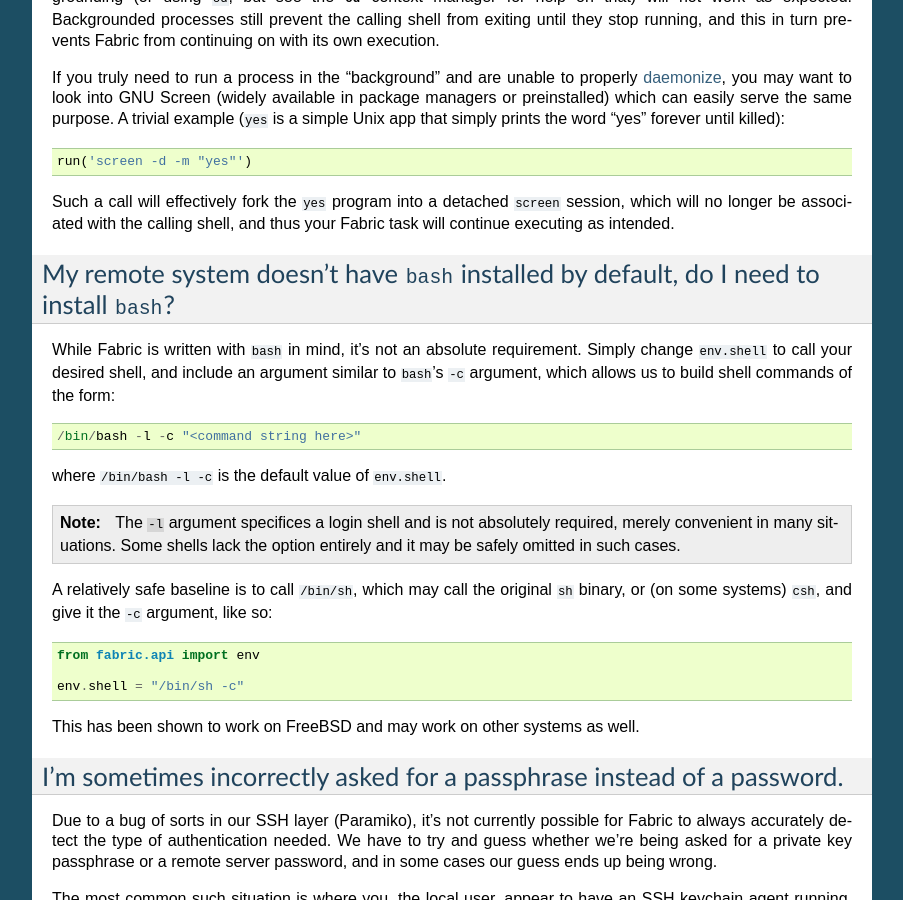
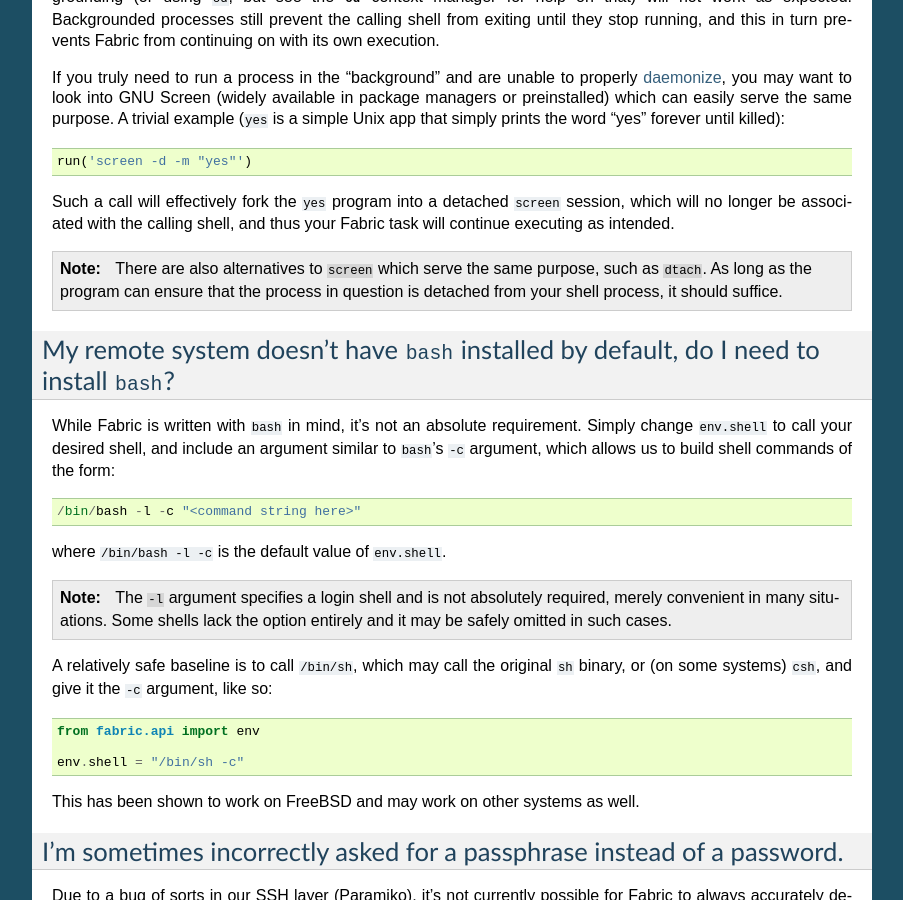
Before and after one commit to fabric/fabric, a Sphinx documentation site: the page built from docs/faq.rst, in a window 1280 px wide and 900 px high, scrolled down 772 px. Shown: the whole window, without its empty margins (198-1101 px from the left). Built offline with Sphinx 7.4.7, drawn with Linux system fonts in a browser that asks for light colours.

Commit message:
Re #17, add note about dtach to FAQ

```diff
--- a/docs/faq.rst
+++ b/docs/faq.rst
@@ -59,6 +59,12 @@ Such a call will effectively fork the ``yes`` program into a detached
 ``screen`` session, which will no longer be associated with the calling shell,
 and thus your Fabric task will continue executing as intended.
 
+.. note::
+
+    There are also alternatives to ``screen`` which serve the same purpose,
+    such as ``dtach``. As long as the program can ensure that the process in
+    question is detached from your shell process, it should suffice.
+
 
 My remote system doesn't have ``bash`` installed by default, do I need to install ``bash``?
 ===========================================================================================
@@ -74,7 +80,7 @@ where ``/bin/bash -l -c`` is the default value of ``env.shell``.
 
 .. note::
 
-    The ``-l`` argument specifices a login shell and is not absolutely
+    The ``-l`` argument specifies a login shell and is not absolutely
     required, merely convenient in many situations. Some shells lack the option
     entirely and it may be safely omitted in such cases.
 
```
